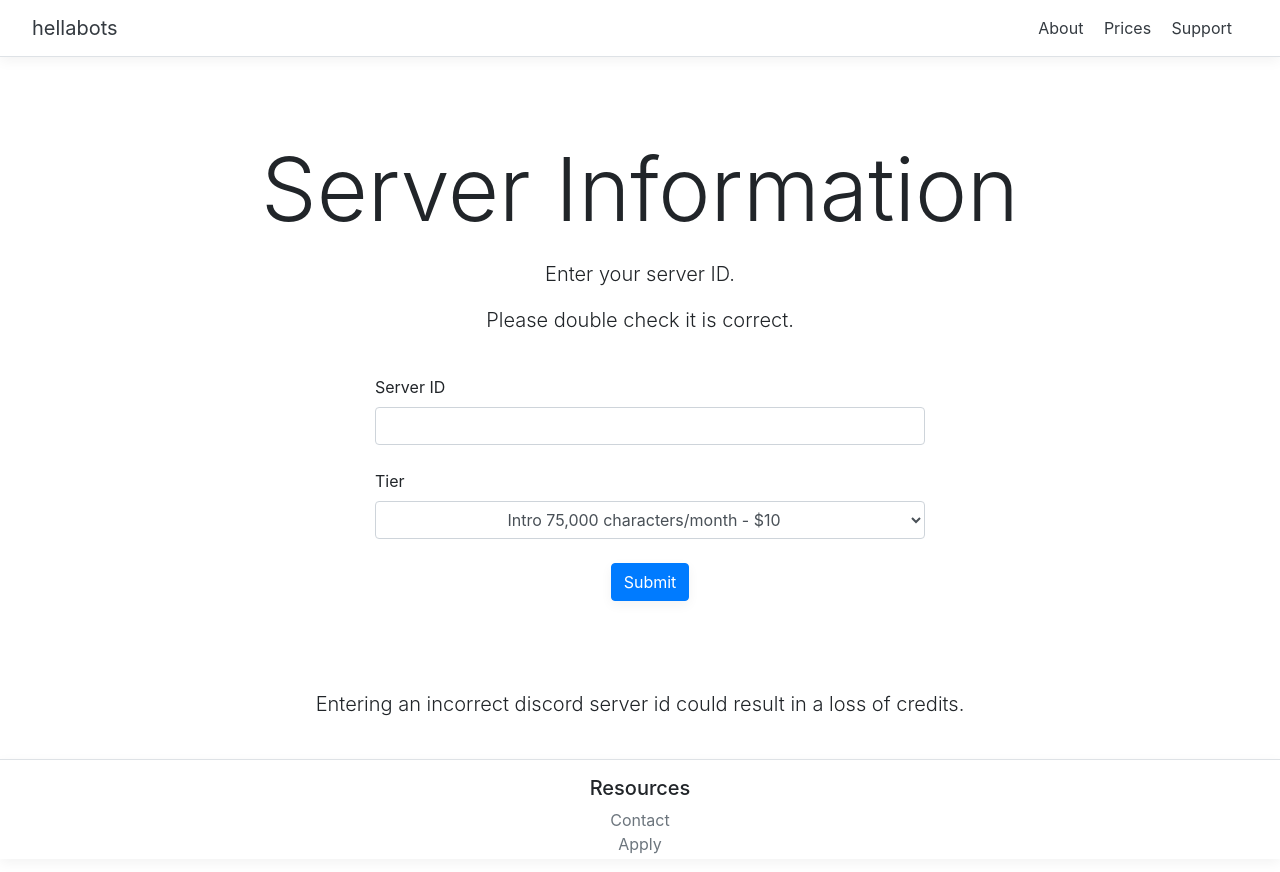
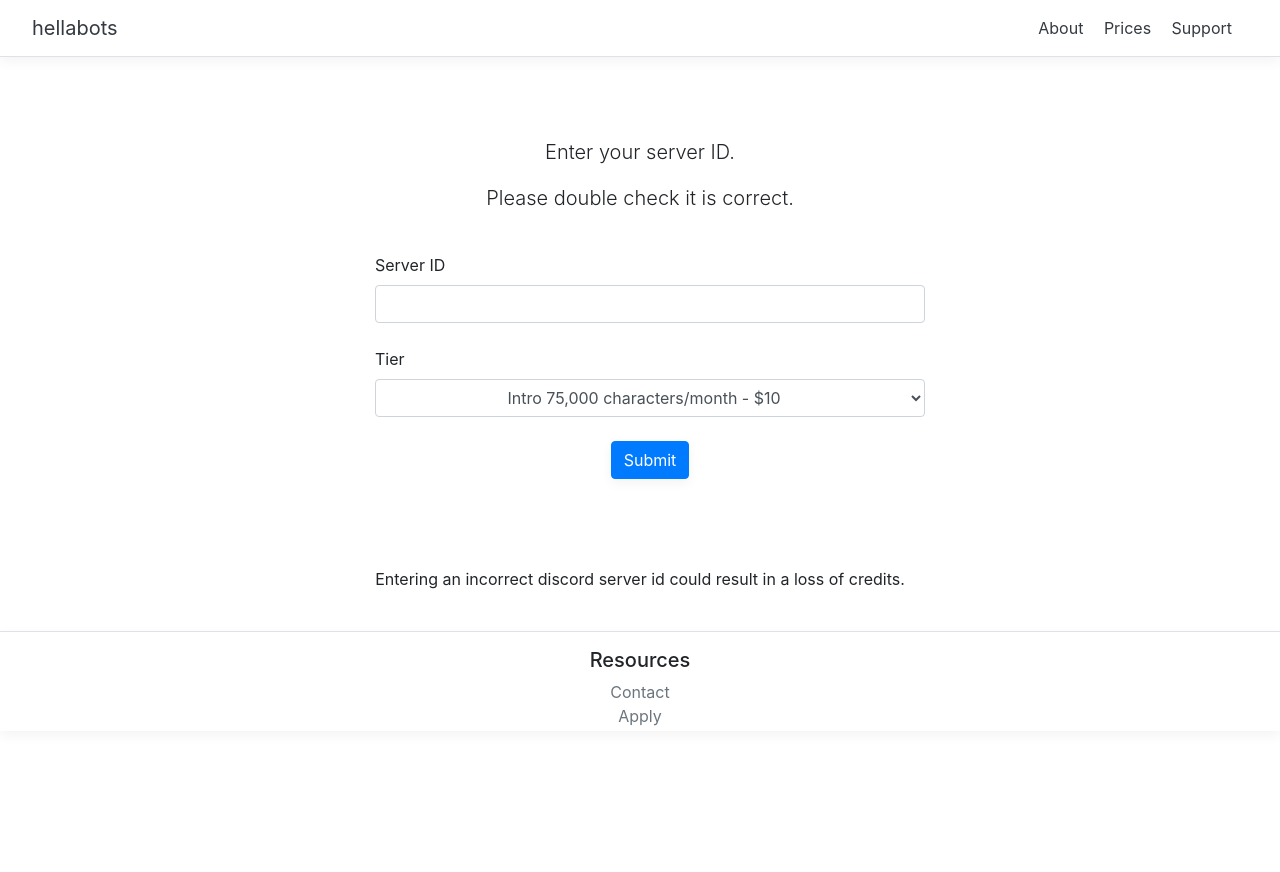
Before and after one commit to cmooredev/api-keys, a Flask app: template apiapp/templates/server_form.html in a window 1280 px wide. After the commit the page ends 726 px from the top, so only its background shows below. Run offline with Flask 2, Linux system fonts and the light colour scheme; the template is opened without the code that fills it, so the values that code supplies are empty; some libraries are stand-ins or nearby versions.

Commit message:
update css

```diff
--- a/apiapp/templates/server_form.html
+++ b/apiapp/templates/server_form.html
@@ -8,7 +8,6 @@
 <div class="container text-center">
   <div class='containter text-center'>
     <div class="about-header px-3 py-3 pt-md-5 pb-md-4 mx-auto text-center">
-        <h1 class="display-2 m-3">Server Information</h1>
         <p class="lead m-3">Enter your server ID.</p>
         <p class="lead m-3">Please double check it is correct.</p>
     </div>
@@ -34,7 +33,7 @@
   </div>
   <div class='containter text-center'>
     <div class="px-3 py-3 pt-md-5 pb-md-4 mx-auto text-center">
-        <p class="lead m-3">Entering an incorrect discord server id could result in a loss of credits.</p>
+        <p class="m-3">Entering an incorrect discord server id could result in a loss of credits.</p>
     </div>
   </div>
 </div>
```
